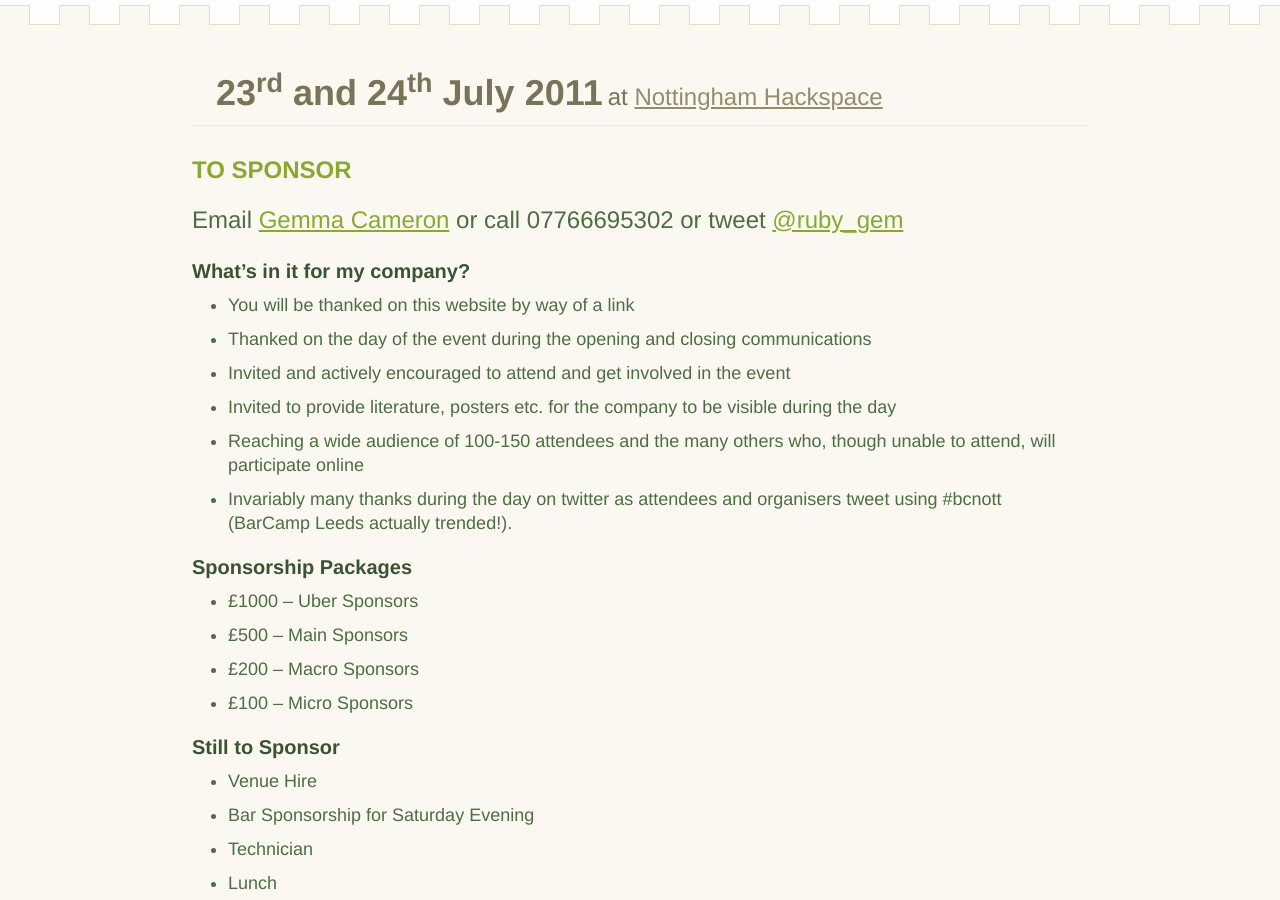
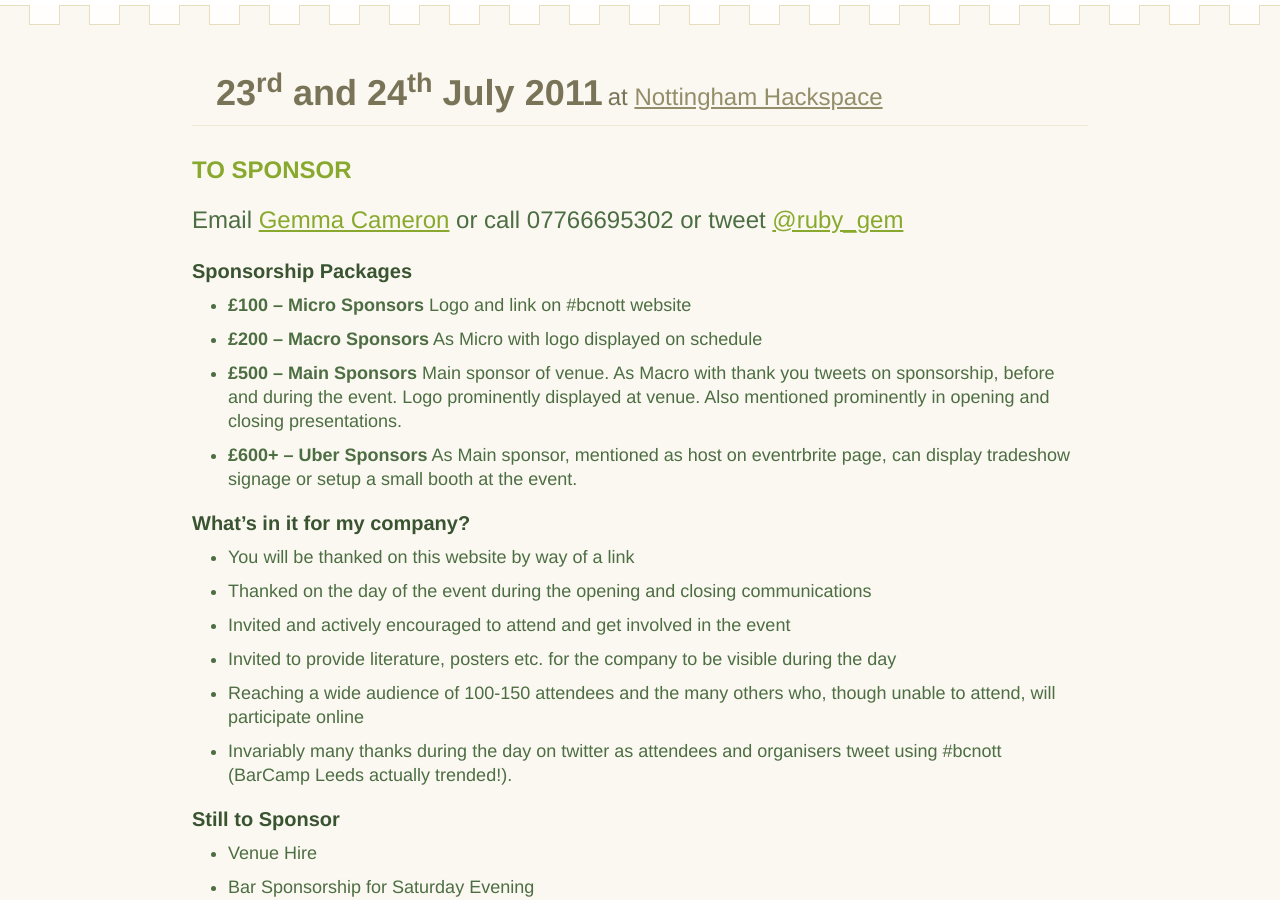
Before and after one commit to andrewdisley/barcamp-nottingham, a Jekyll site: the page built from sponsor.html, in a window 1280 px wide and 900 px high, scrolled down 283 px. Built offline with Jekyll 4.4.1, drawn with Linux system fonts in a browser that asks for light colours.

Commit message:
updated sponsor us page

```diff
--- a/sponsor.html
+++ b/sponsor.html
@@ -17,6 +17,21 @@ section: sponsorus
             <p>Email <a href="mailto:gemma.cameron@gmail.com">Gemma Cameron</a> or call 07766695302 or tweet <a href="http://twitter.com/ruby_gem">@ruby_gem</a></p>
           </header>
           <div class="content">
+            <h3>Sponsorship Packages</h3>
+			<ul>
+				<li><strong>£100 – Micro Sponsors</strong>
+				Logo and link on #bcnott website
+				</li>
+				<li><strong>£200 – Macro Sponsors</strong>
+				As Micro with logo displayed on schedule
+				</li>
+				<li><strong>£500 – Main Sponsors</strong>
+				Main sponsor of venue. As Macro with thank you tweets on sponsorship, before and during the event. Logo prominently displayed at venue. Also mentioned prominently in opening and closing presentations.
+				</li>
+				<li><strong>£600+ – Uber Sponsors</strong>
+				As Main sponsor, mentioned as host on eventrbrite page, can display tradeshow signage or setup a small booth at the event.
+				</li>
+            </ul>
             <h3>What’s in it for my company?</h3>
             <ul>
               <li>You will be thanked on this website by way of a link</li>
@@ -25,13 +40,6 @@ section: sponsorus
               <li>Invited to provide literature, posters etc. for the company to be visible during the day</li>
               <li>Reaching a wide audience of 100-150 attendees and the many others who, though unable to attend, will participate online</li>
               <li>Invariably many thanks during the day on twitter as attendees and organisers tweet using #bcnott (BarCamp Leeds actually trended!).</li>
-            </ul>
-            <h3>Sponsorship Packages</h3>
-            <ul>
-              <li>£1000 – Uber Sponsors</li>
-              <li>£500 – Main Sponsors</li>
-              <li>£200 – Macro Sponsors</li>
-              <li>£100 – Micro Sponsors</li>
             </ul>
             <h3>Still to Sponsor</h3>
             <ul>
```
